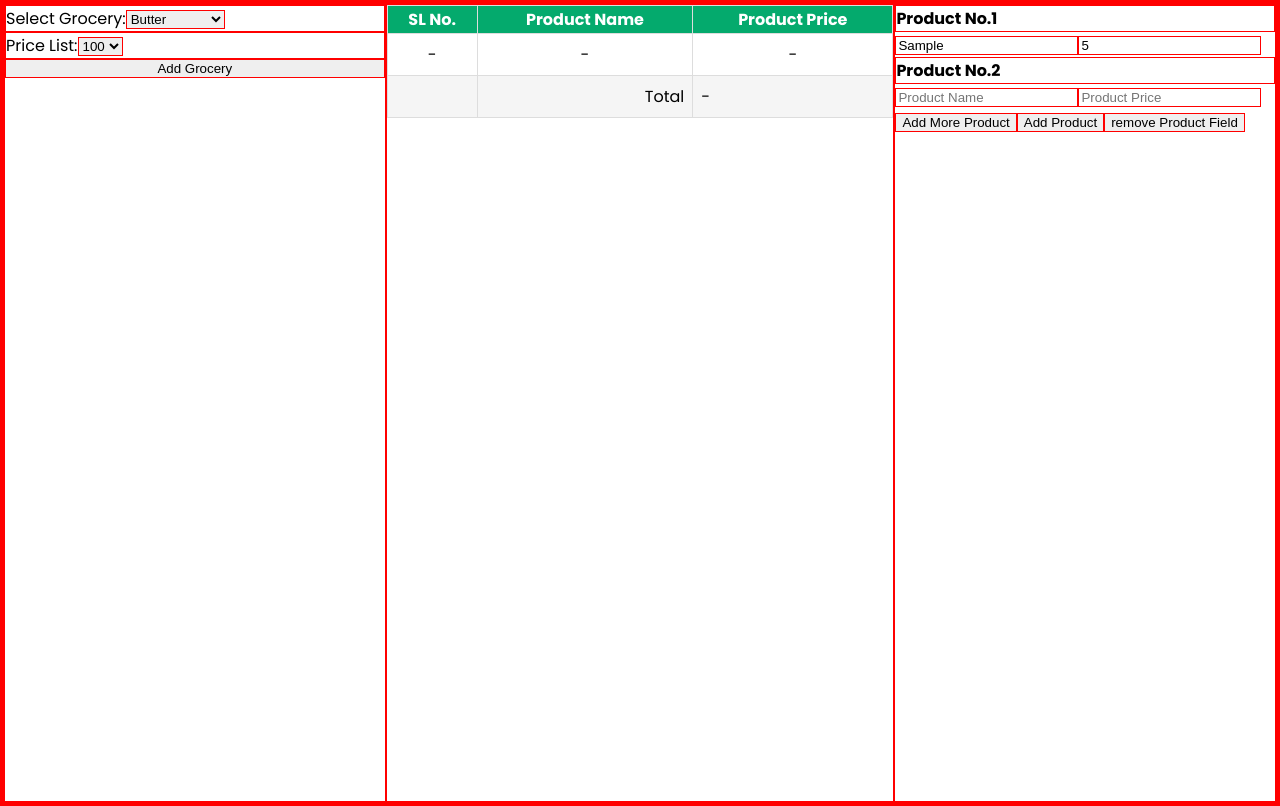
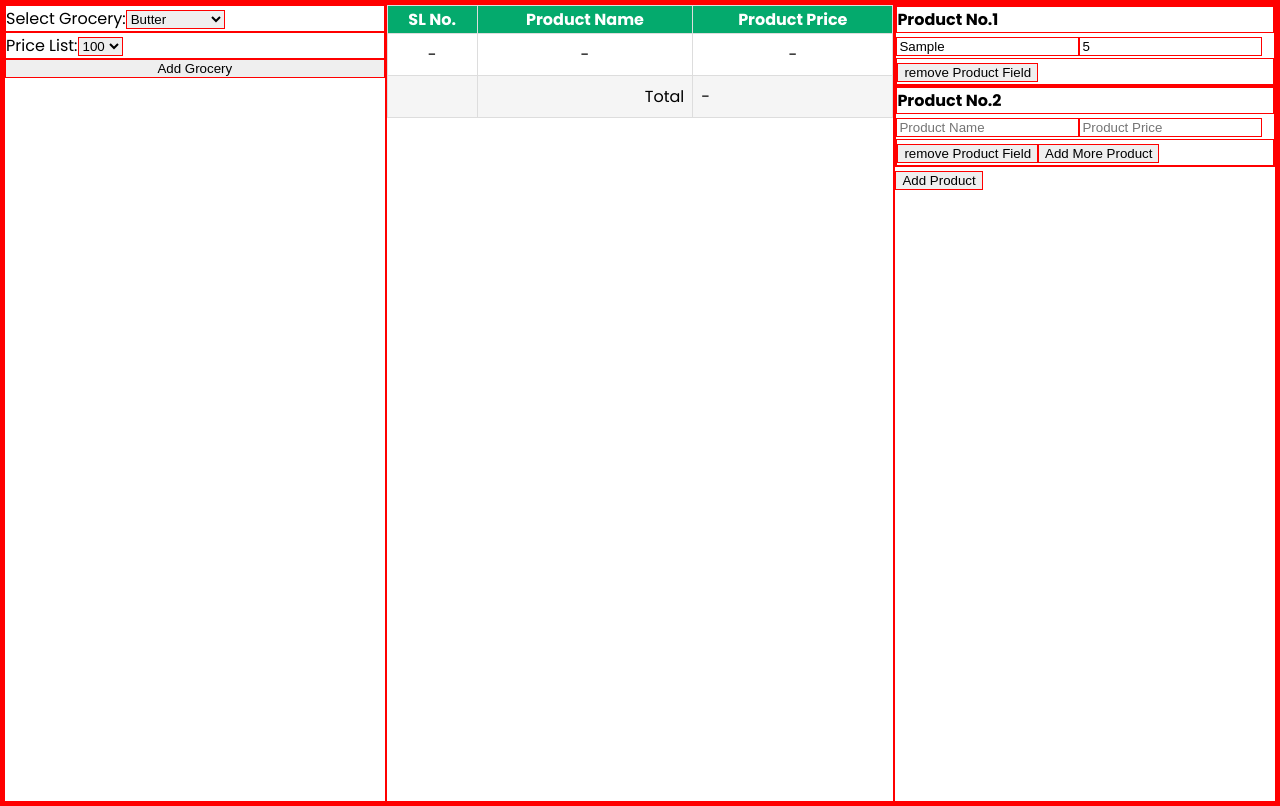
Before and after one commit to CR11-Mob/Product-List, a React (Create React App) app: page / in a window 1280 px wide. Both pictures are taken after typing "Sample", "5" into the empty fields and a click on the button "Add More Product". Built offline with nearby package versions, Linux system fonts and the light colour scheme.

Commit message:
Input New Product is done

```diff
--- a/src/App.js
+++ b/src/App.js
@@ -6,27 +6,27 @@ function App() {
   let allGroceryProducts = [
     {
       name: "Butter",
-      price: [100],
+      price: 100,
     },
     {
       name: "Cake",
-      price: [50],
+      price: 50,
     },
     {
       name: "Biscuits",
-      price: [25],
+      price: 25,
     },
     {
       name: "Breed",
-      price: [20],
+      price: 20,
     },
     {
       name: "Chocolate",
-      price: [100],
+      price: 100,
     },
     {
       name: "Potato Chips",
-      price: [10],
+      price: 10,
     },
   ];
 
@@ -34,30 +34,70 @@ function App() {
 
   const [groceryItem, setGroceryItem] = useState([]);
 
-  const [productName, setName] = useState(null);
-  const [productPrice, setPrice] = useState(null);
-
-  const [multipleProduct, setMultipleProduct] = useState({});
-
   const [itemName, setItemName] = useState("");
   const [itemPrice, setItemPrice] = useState(null);
 
-  const [inputField, setInputField] = useState([{ name: "", Price: "" }]);
+  const [inputList, setInputList] = useState([{ name: "", price: null }]);
 
-  console.log(inputField);
+  // console.log(inputField);
   console.log("render");
 
-  const addProduct = () => {
-    let newProduct = { name: productName, price: [productPrice] };
-    let listCopy = productList.map((item) => {
-      return item;
-    });
-    listCopy.push(newProduct);
-    setProductList(listCopy);
-    console.log(listCopy);
-    setName("");
-    setPrice("");
+  const handleInputChange = (e, index) => {
+    let name = e.target.name;
+    let value = e.target.value;
+
+    const inputListCopy = [...inputList];
+    inputListCopy[index][name] = value;
+    setInputList(inputListCopy);
   };
+
+  const handleRemoveField = (index) => {
+    const inputListCopy = [...inputList];
+    inputListCopy.splice(index, 1);
+    setInputList(inputListCopy);
+  };
+
+  const handleAddField = () => {
+    setInputList([...inputList, { name: "", price: "" }]);
+  };
+
+  const handleAddProduct = () => {
+    setProductList([...productList, ...inputList]);
+    setInputList([{ name: "", price: "" }]);
+  };
+
+  const productInput = () =>
+    inputList.map((item, index) => (
+      <div className="product-input">
+        <h4>{`Product No.${index + 1}`}</h4>
+        <input
+          type="text"
+          name={`name`}
+          value={item.name}
+          placeholder="Product Name"
+          onChange={(e) => handleInputChange(e, index)}
+        />
+
+        <input
+          type="number"
+          name={`price`}
+          value={item.price}
+          placeholder="Product Price"
+          onChange={(e) => handleInputChange(e, index)}
+        />
+
+        <div className="input-btns">
+          {inputList.length !== 1 && (
+            <button onClick={() => handleRemoveField(index)}>
+              remove Product Field
+            </button>
+          )}
+          {inputList.length - 1 === index && (
+            <button onClick={handleAddField}>Add More Product</button>
+          )}
+        </div>
+      </div>
+    ));
 
   const addGroceryItem = () => {
     let newItem = { name: itemName, price: +itemPrice };
@@ -153,63 +193,14 @@ function App() {
     </table>
   );
 
-  let addPriceField = () =>
-    inputField.map((item, index) => (
-      <>
-        <h4>{`Product No.${index + 1}`}</h4>
-        <input
-          type="text"
-          name={`productName${index}`}
-          value={productName}
-          placeholder="Product Name"
-          onChange={handleInput}
-        />
-
-        <input
-          type="number"
-          name={`productPrice${index}`}
-          value={productPrice}
-          placeholder="Product Price"
-          onChange={handleInput}
-        />
-      </>
-    ));
-
-  const handleInput = () => {};
-
-  const productInput = () => (
-    <>
-      {addPriceField()}
-
-      <button
-        onClick={() => {
-          let copy = [...inputField];
-          copy.push({ name: "", price: "" });
-          setInputField(copy);
-        }}
-      >
-        Add More Product
-      </button>
-
-      <button onClick={addProduct}>Add Product</button>
-
-      <button
-        onClick={() => {
-          let copy = [...inputField];
-          copy.pop();
-          setInputField(copy);
-        }}
-      >
-        remove Product Field
-      </button>
-    </>
-  );
-
   return (
     <div className="container">
       <div className="grocery-item">{groceryItemDropDown()}</div>
       <div className="grocery-list">{groceryList()}</div>
-      <div className="grocery-input">{productInput()}</div>
+      <div className="grocery-input">
+        {productInput()}
+        <button onClick={handleAddProduct}>Add Product</button>
+      </div>
     </div>
   );
 }
```
